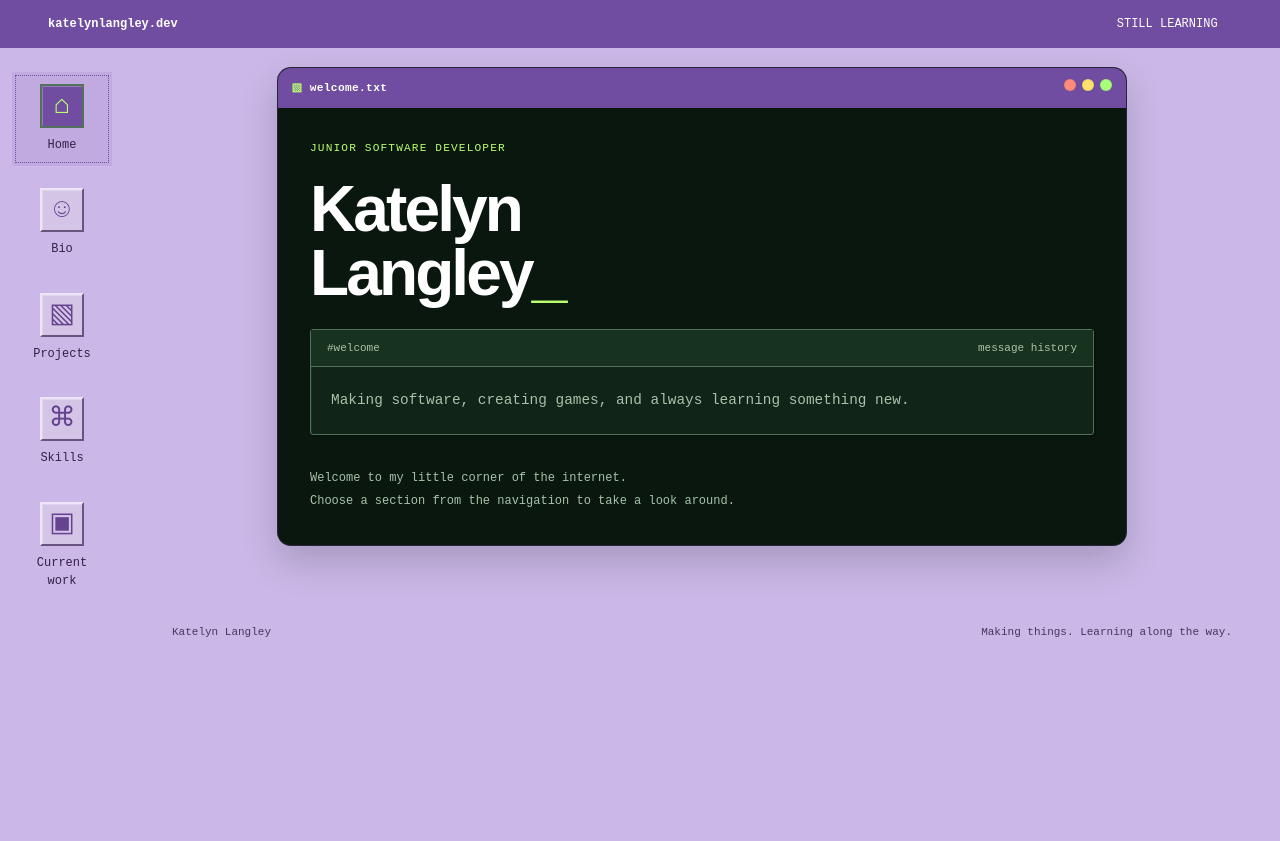
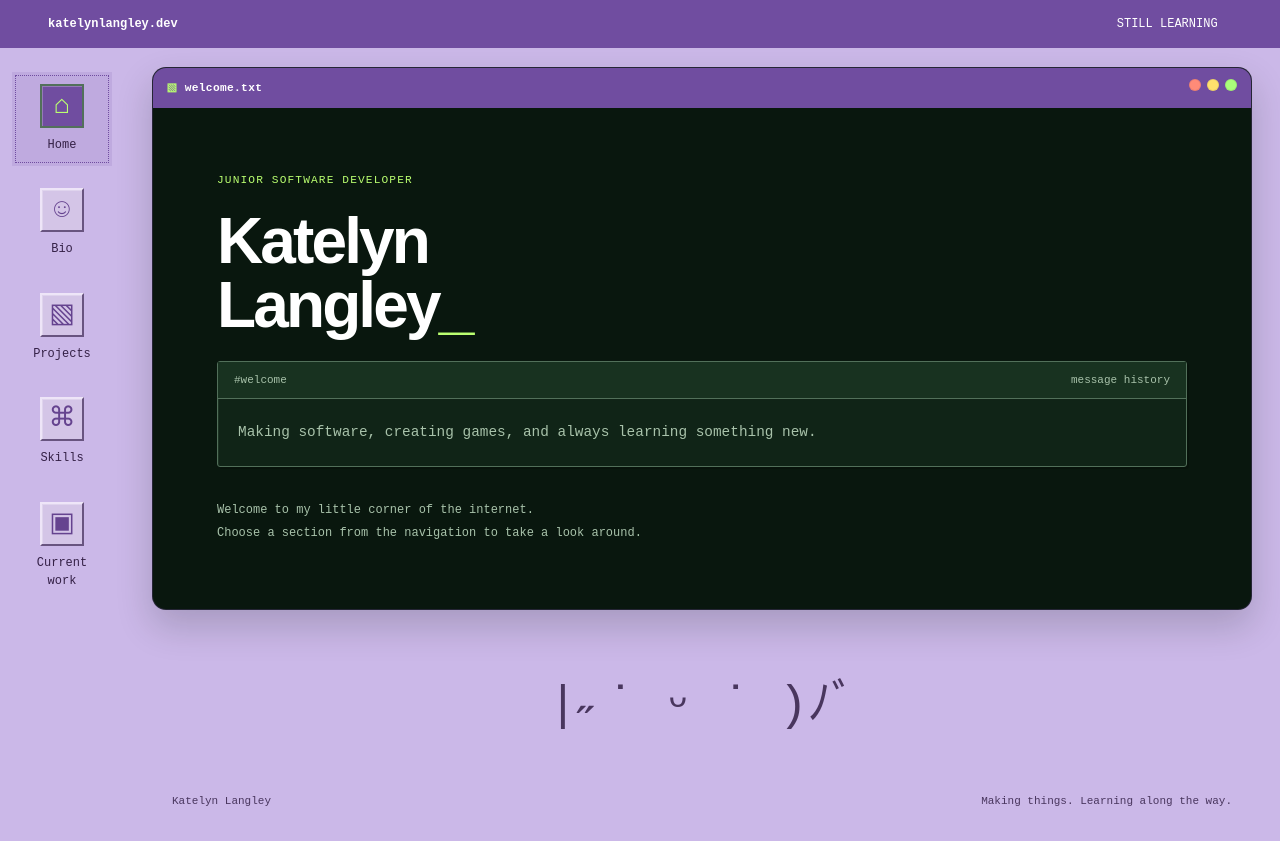
Before and after one commit to Iradesa/katelynlangley.dev, an Astro site: page / in a window 1280 px wide. Before the commit the page ends 800 px from the top, so only its background shows below. Built offline with nearby package versions, Linux system fonts and the light colour scheme; Astro itself is replaced by a stand-in of ours.

Commit message:
feat: enlarge welcome window and add a friendly wave

```diff
--- a/src/pages/index.astro
+++ b/src/pages/index.astro
@@ -6,6 +6,6 @@ import ChatText from '../components/ChatText.astro';
 <Desktop page="Home" description="Meet Katelyn Langley. Explore my bio, software and game projects, skills, and current work.">
 <div class="home-workspace">
 <section class="window dark-window welcome"><WindowTitle title="welcome.txt" /><div class="window-body"><p class="eyebrow">JUNIOR SOFTWARE DEVELOPER</p><h1>Katelyn<br />Langley<span class="cursor" aria-hidden="true">_</span></h1><ChatText room="welcome"><p class="prose">Making software, creating games, and always learning something new.</p></ChatText><p class="welcome-note">Welcome to my little corner of the internet.<br />Choose a section from the navigation to take a look around.</p></div></section>
-
+<p class="home-wave" aria-label="A friendly wave">|˶˙ ᵕ ˙ )ﾉﾞ</p>
 </div>
 </Desktop>
--- a/src/styles/global.css
+++ b/src/styles/global.css
@@ -145,7 +145,7 @@ body { margin: 0; }
 .desktop-nav a[aria-current=page] .page-app-icon { background: #704da0; color: #baff70; }
 .bio-workspace { grid-template-columns: minmax(0, 1.4fr) minmax(0, 1fr); }
 .home-workspace { display: grid; grid-template-columns: minmax(0, 1fr); align-items: start; gap: 1.75rem; }
-.home-workspace .welcome { width: 100%; max-width: 850px; justify-self: center; }
+.home-workspace .welcome { width: 100%; max-width: 1100px; justify-self: center; }
 .home-workspace .section-grid { grid-template-columns: repeat(2, minmax(0, 1fr)); grid-auto-rows: 1fr; }
 .home-workspace .section-link { display: flex; flex-direction: column; }
 .home-workspace .section-link .window-body { display: flex; flex: 1; flex-direction: column; }
@@ -154,7 +154,8 @@ body { margin: 0; }
 .home-workspace .section-link h2 { font-size: 1.8rem; }
 .home-workspace .section-link .eyebrow { display: none; }
 .home-workspace .welcome h1 { font-size: clamp(3rem, 5vw, 5.5rem); }
-.home-workspace .welcome .window-body { padding: 2rem; }
+.home-workspace .welcome .window-body { min-height: clamp(28rem, 60vh, 42rem); padding: clamp(2rem, 5vw, 4rem); }
+.home-wave { margin-top: 1rem; padding-block: 1rem; text-align: center; font-size: clamp(2rem, 4vw, 3rem); color: #49365e; white-space: nowrap; }
 .section-link:hover { transform: none; box-shadow: 0 20px 40px #09170e40; }
 @media (max-width: 1050px) {
   .open-windows, .bio-workspace, .home-workspace { grid-template-columns: minmax(0, 1fr); }
```
